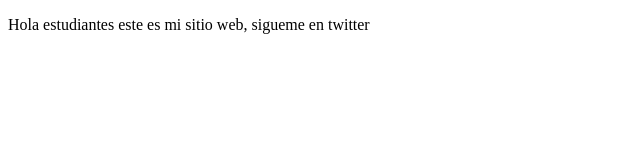
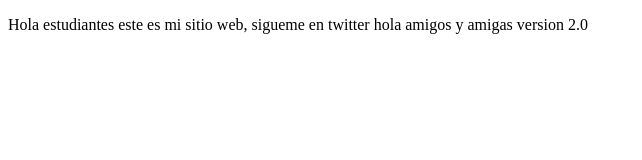
Before and after one commit to aramet12/ProyectoDemoCursoPrework, a plain HTML site: page index.html in a window 1280 px wide. Shown: the whole page, without its empty margins (0-642 px from the left). Drawn offline with Linux system fonts and the light colour scheme.

Commit message:
cambios 2.0

```diff
--- a/index.html
+++ b/index.html
@@ -10,6 +10,8 @@
     <p>
         Hola estudiantes este es mi sitio web, sigueme
         en twitter
+
+        hola amigos y amigas version  2.0
     </p>
 </body>
 </html>
```
